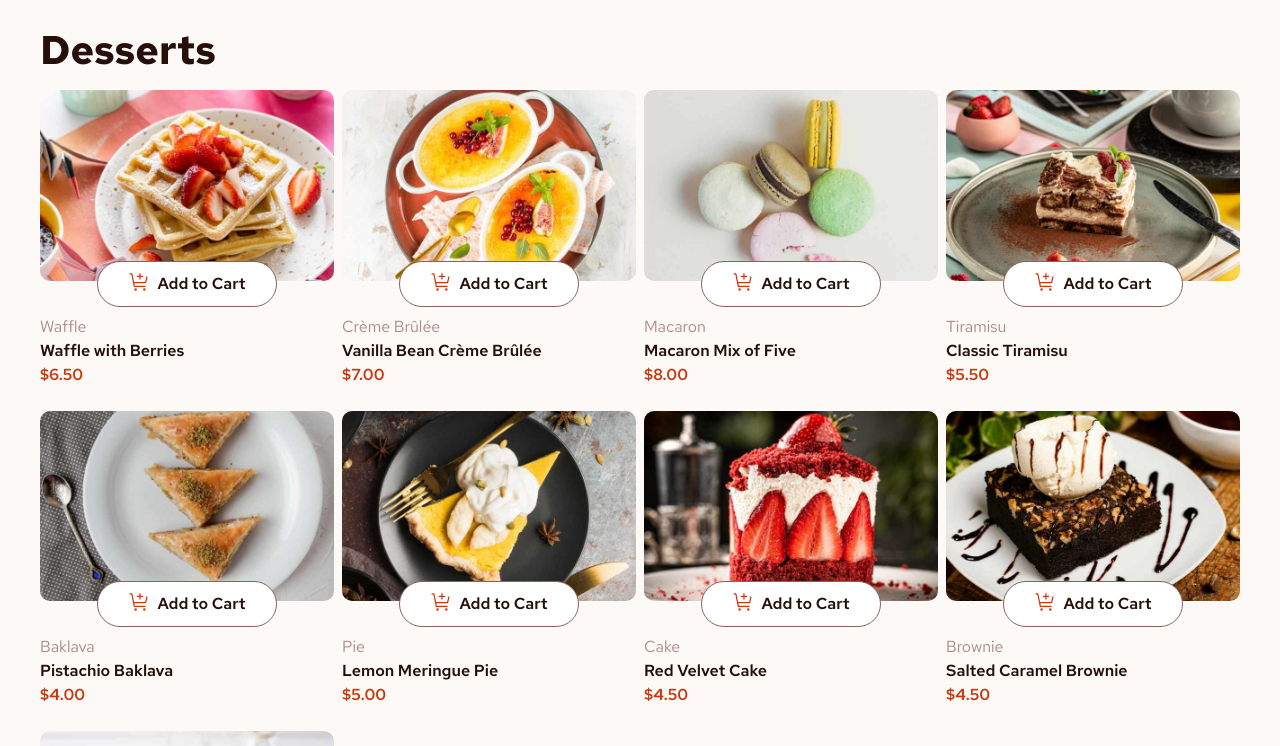
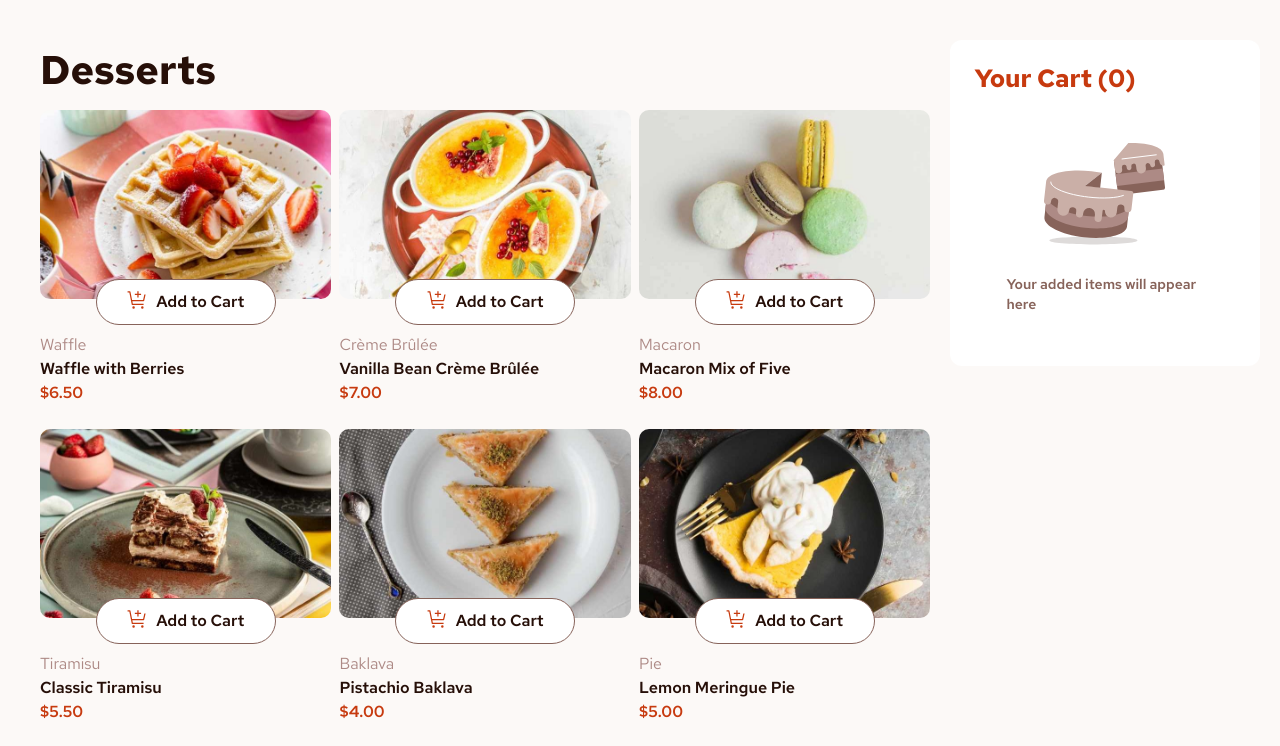
Before and after one commit to joaovitoras1/Food-Service, a React (Vite) app in the folder product-list-cart/: page / in a window 1280 px wide. Shown: the top 746 px of the page. Built offline with nearby package versions, Linux system fonts and the light colour scheme.

Commit message:
style: Finaliza responsividade para telas médias e grandes

```diff
--- a/product-list-cart/src/App.jsx
+++ b/product-list-cart/src/App.jsx
@@ -55,7 +55,7 @@ function App() {
   }
 
   return (
-    <div className="max-w-full min-h-screen border-box grid justify-center p-5 font-red-hat-text bg-rose-50 md:flex md:flex-col">
+    <div className="max-w-full min-h-screen border-box grid justify-center p-5 font-red-hat-text bg-rose-50 md:flex md:flex-col xl:flex xl:flex-row xl:py-10">
       <ProductList title="Desserts" products={products} cartItems={cartItems} onIncrement={handleIncrement} onDecrement={handleDecrement} />
       <OrderCart cartItems={cartItems} onRemove={handleRemove} onConfirmOrder={handleConfirmOrder} />
       <div className="pt-5">
--- a/product-list-cart/src/components/OrderCart/OrderCart.jsx
+++ b/product-list-cart/src/components/OrderCart/OrderCart.jsx
@@ -8,9 +8,9 @@ function OrderCart({ cartItems, onRemove, onConfirmOrder }) {
     const totalCartPrice = cartItems.reduce((acc, item) => acc + item.price * item.quantity, 0);
 
     return (
-        <div className="bg-white py-5 px-6 rounded-xl ">
-            <h2 className="font-bold text-[25px] pb-2 text-red">Your Cart ({totalCartItems})</h2>
-            {cartItems.length === 0 ? <div className="flex flex-col items-center gap-2 p-5 "><img src={emptyCartIcon} /><p className="pt-2 font-semibold text-sm text-rose-500">Your added items will appear here</p></div> :
+        <div className="bg-white py-5 px-6 rounded-xl md:h-fit">
+            <h2 className="font-bold text-[25px] text-red">Your Cart ({totalCartItems})</h2>
+            {cartItems.length === 0 ? <div className="flex flex-col items-center gap-2 p-5 lg:p-8"><img src={emptyCartIcon} /><p className="pt-2 font-semibold text-sm text-rose-500">Your added items will appear here</p></div> :
             <div>
                 <ul>
                     {cartItems.map(item => <CartItem key={item.name} item={item} onRemove={onRemove} showImage={false} showRemoveButton={true} />)}
--- a/product-list-cart/src/components/OrderModal/OrderModal.jsx
+++ b/product-list-cart/src/components/OrderModal/OrderModal.jsx
@@ -5,8 +5,8 @@ function OrderModal({ cartItems, onNewOrder }) {
     const totalCartPrice = cartItems.reduce((acc, item) => acc + item.price * item.quantity, 0);
 
     return (
-        <div className="flex items-end justify-center fixed inset-0 bg-black/50">
-            <div className="bg-white rounded-t-2xl fixed left-0 right-0 md:left-70 md:right-70">
+        <div className="flex items-end justify-center fixed inset-0 bg-black/50 lg:items-center xl:flex xl:items-center">
+            <div className="bg-white rounded-t-2xl fixed left-0 right-0 lg:left-70 lg:right-70 lg:rounded-2xl xl:w-3xl xl:m-auto">
                 <div className="px-5 py-8 flex flex-col gap-5">
                     <div>
                         <img src={ConfirmedIcon} />
--- a/product-list-cart/src/components/ProductList/ProductCard/ProductCard.jsx
+++ b/product-list-cart/src/components/ProductList/ProductCard/ProductCard.jsx
@@ -4,7 +4,7 @@ function ProductCard({ product, quantity, onIncrement, onDecrement }) {
     return (
         <div className="pb-4">
             <div>
-                <img src={product.image.mobile} alt="" className="w-90 rounded-[10px]" />
+                <img src={product.image.mobile} alt="" className="w-90 rounded-[10px] lg:w-80" />
                 <ProductButton product={product} quantity={quantity} onIncrement={onIncrement} onDecrement={onDecrement} />
             </div>
             <p className="text-base text-rose-400">{product.category}</p>
--- a/product-list-cart/src/components/ProductList/ProductList.jsx
+++ b/product-list-cart/src/components/ProductList/ProductList.jsx
@@ -4,7 +4,7 @@ function ProductList({ title, products, cartItems, onIncrement, onDecrement }) {
     return (
         <div className="px-5">
             <h1 className="text-[40px] font-bold pb-2.5 text-rose-900">{title}</h1>
-            <ul className="md:grid md:grid-cols-4 md:gap-2">
+            <ul className="md:grid md:gap-2 lg:grid-cols-4 xl:grid-cols-3">
                 {products.map((product) => {
                     const itemInTheCart = cartItems.find(item => item.name === product.name);
                     const quantity = itemInTheCart ? itemInTheCart.quantity : 0;
```
